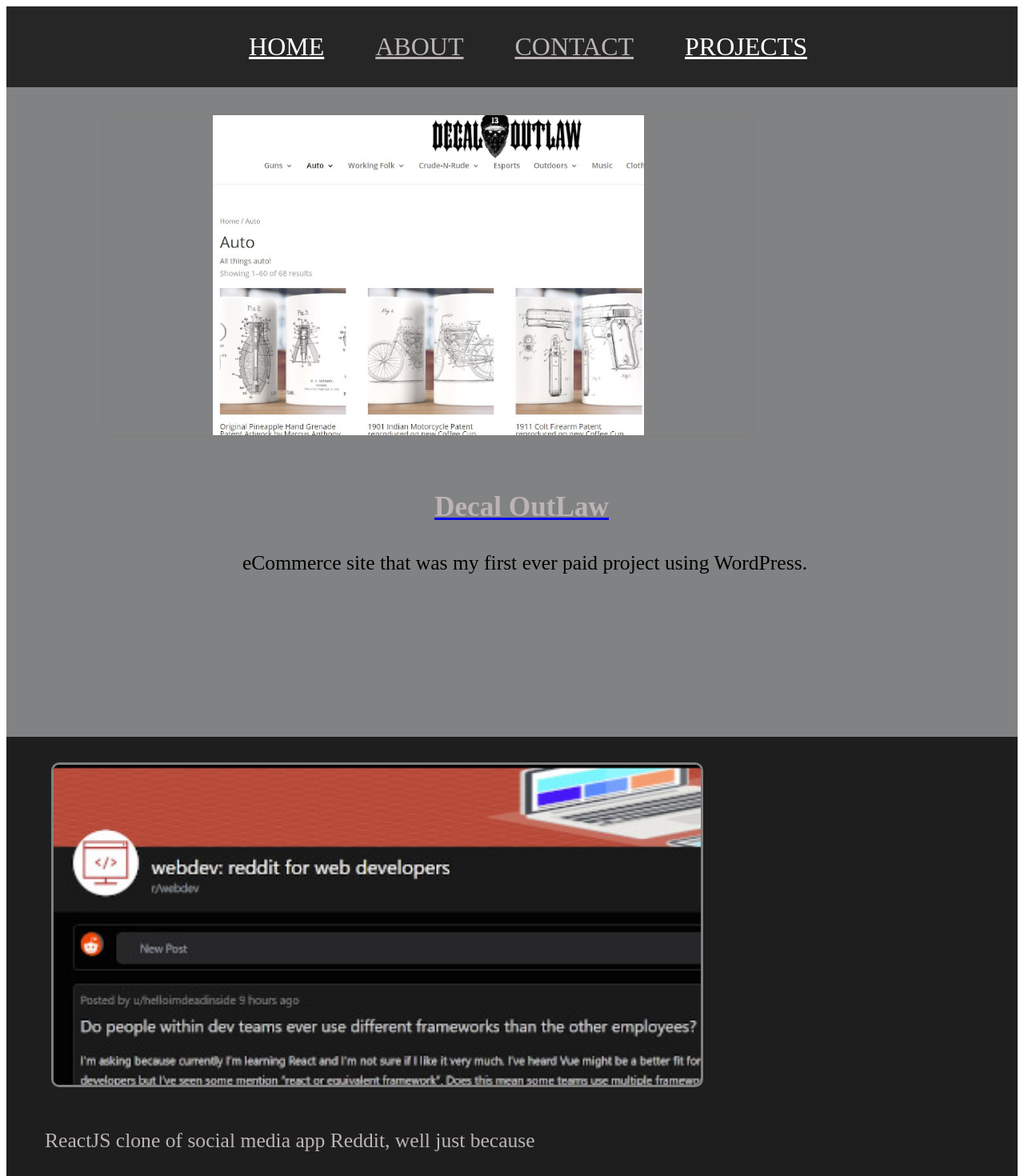
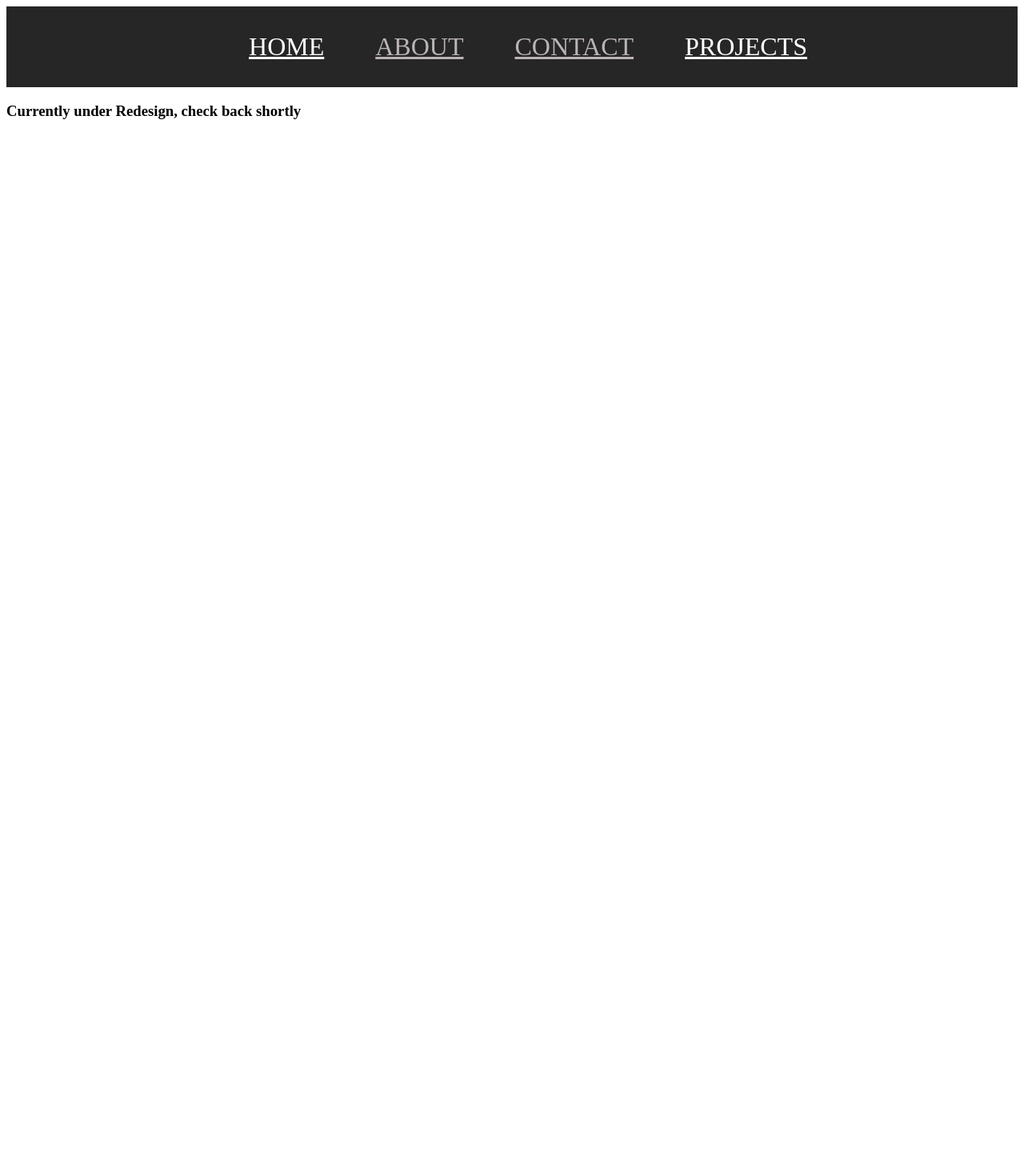
Before and after one commit to AJ-Ferguson123/ReactPortfolio0721, a React (Create React App) app: page /projects in a window 1280 px wide. Shown: the top 1470 px of the page at 80% size. After the commit the page ends 800 px from the top, so only its background shows below. Built offline with nearby package versions, Linux system fonts and the light colour scheme.

Commit message:
edited projects section
Updates for the project section under way.

```diff
--- a/src/components/HeroSection.js
+++ b/src/components/HeroSection.js
@@ -1,6 +1,5 @@
 import React from 'react'
 import styled from 'styled-components'
-import Button from './Button'
 import PText from './PText'
 
 
--- a/src/components/ProjectsSection.js
+++ b/src/components/ProjectsSection.js
@@ -34,7 +34,7 @@
         <SectionTitle subheading="some of my recent works" heading="Projects" />
         <div className="projects__allItems">
 
-            {projects.map((project, index) => {
+            {projects((project, index) => {
               if (index >= 5) return;
               return (
                   <ProjectItem
--- a/src/pages/About.js
+++ b/src/pages/About.js
@@ -1,5 +1,4 @@
 import React from 'react';
-import styled from 'styled-components';
 import AboutMe from '../components/AboutMe';
 
 export default function About() {
--- a/src/pages/Projects.js
+++ b/src/pages/Projects.js
@@ -1,14 +1,16 @@
 import React from 'react'
 import ProjectItem from '..//components/ProjectItem'
-// import Cube from '../assets/images/style/Cube'
+import ProjectsSection from '../components/ProjectsSection'
 import ProjectItemTwo from '../components/ProjectItemTwo'
 
 export default function Projects() {
     return (
         <div>
-            <ProjectItem />
-            <ProjectItemTwo />
-            {/* <Cube /> */}
+
+            <h3>Currently under Redesign, check back shortly</h3>
+            {/* <ProjectItem />
+            <ProjectItemTwo /> */}
+            {/* <ProjectsSection /> */}
 
         </div>
     )
```
Also changed, not shown: src/resume/Data.js (deleted, +0 -28 lines), 1 other file (tests, documents, lock files or other folders).
